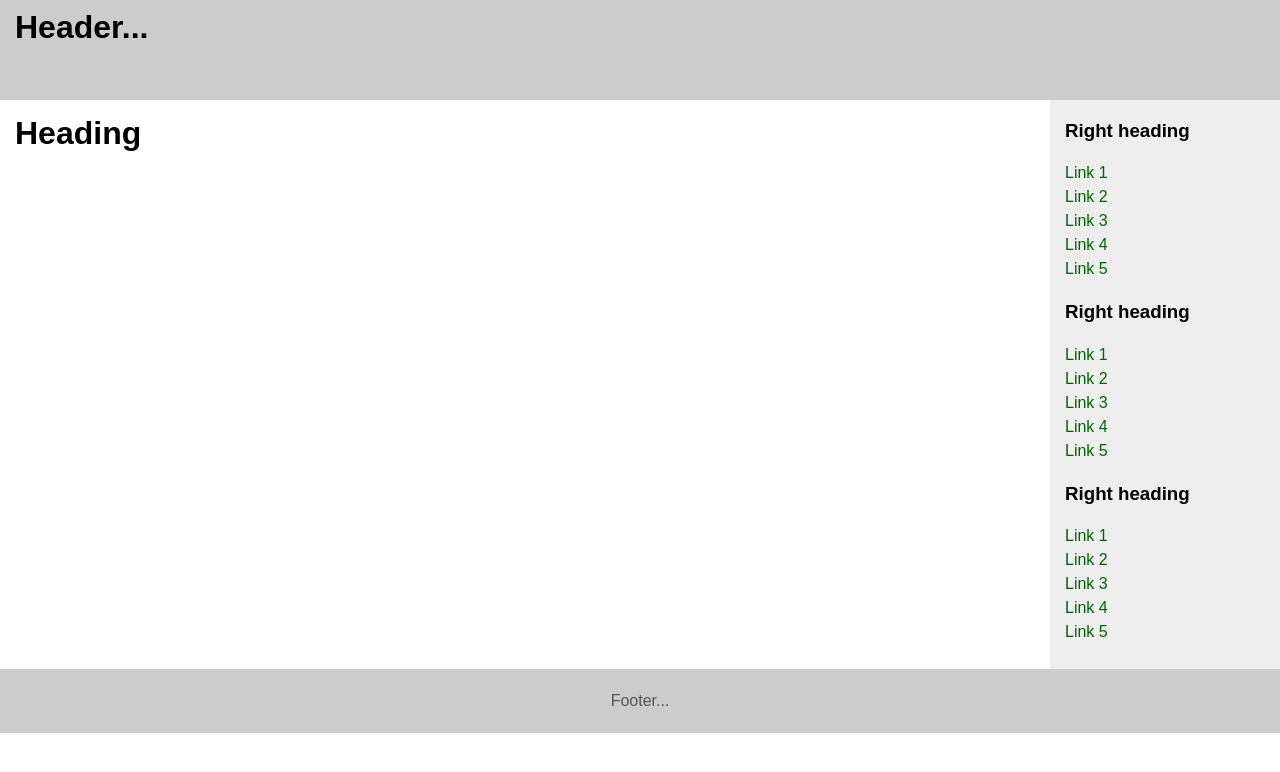
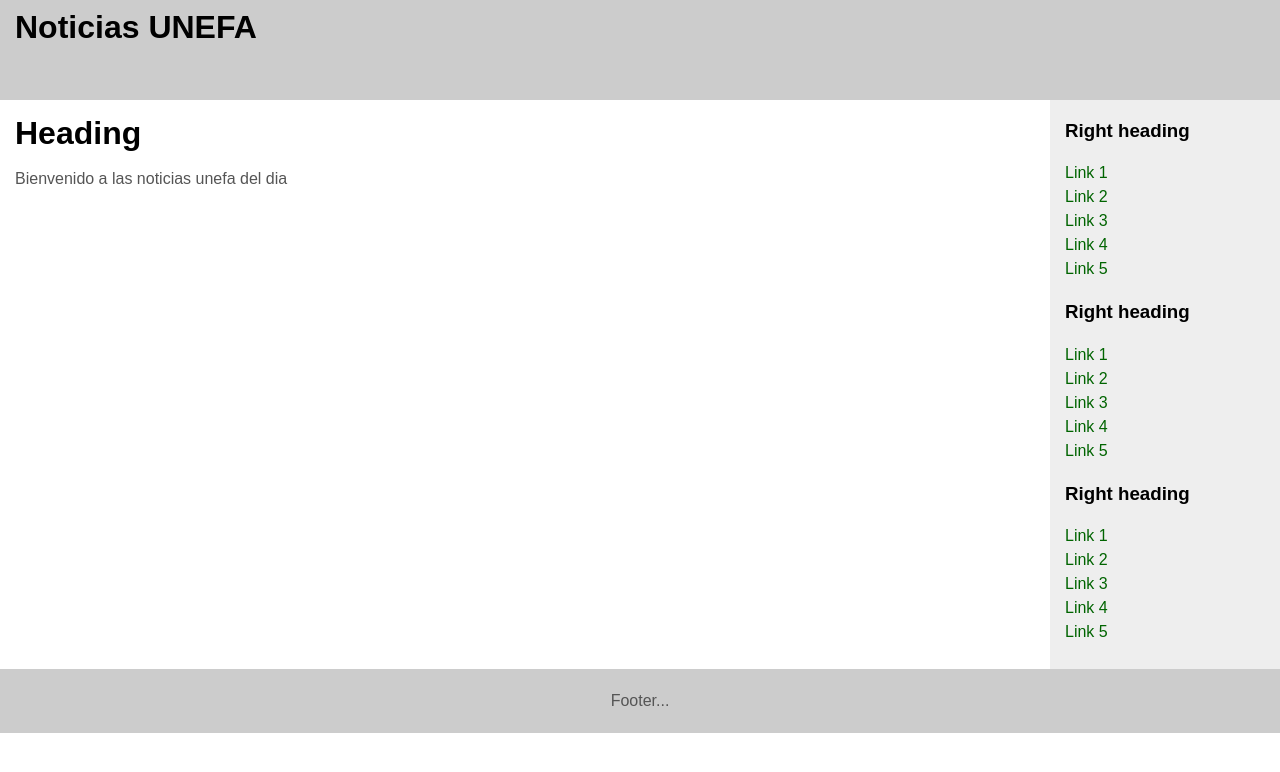
Before and after one commit to JuanVargas1804/Proyecto-6to-Semestre, a website: page public/Views/index.html in a window 1280 px wide. Drawn offline with Linux system fonts and the light colour scheme.

Commit message:
Tercer Cambio

```diff
--- a/package.json
+++ b/package.json
@@ -5,7 +5,7 @@
   "main": "index.js",
   "scripts": {
     "test": "echo \"Error: no test specified\" && exit 1",
-    "dev": "nodemon ./public/Views/index.js",
+    "dev": "nodemon ./public/index.js",
     "start": "node ./public/index.js"
   },
   "author": "Juan Vargas, Leoncio Suárez, Hendry Yovera, Gabrield Díaz",
--- a/public/Views/index.html
+++ b/public/Views/index.html
@@ -5,13 +5,13 @@
 	<head>
 		<meta charset="UTF-8">
         <meta name="viewport" content="width=device-width, initial-scale=1.0">
-        <title>Document</title>
+        <title>Noticias UNEFA</title>
         <link rel="stylesheet" type="text/css" href="/styles/stylesIndex.css" >
 	</head>
 
 	<header>
 		<div class="innertube">
-			<h1>Header...</h1>
+			<h1>Noticias UNEFA</h1>
 		</div>
 	</header>
 
@@ -21,7 +21,7 @@
 			<div id="content">
 				<div class="innertube">
 					<h1>Heading</h1>
-					<p><script>generateText(20)</script></p>
+					<p>Bienvenido a las noticias unefa del dia</p>
 				</div>
 			</div>
 		</main>
```
